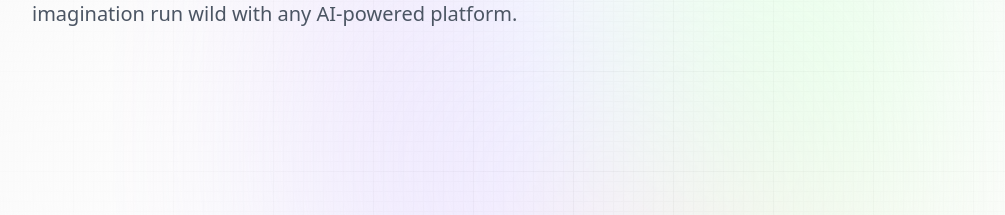
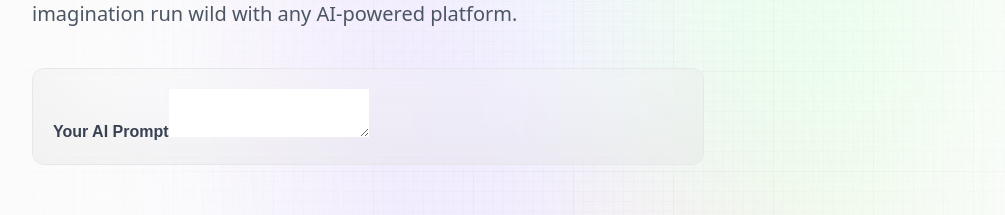
Before and after one commit to defideveric/promptopia, a Next.js app: page /create-prompt in a window 1280 px wide. Shown: the part 234-449 px from the top of the page, without its empty margins (32-1037 px from the left). Built offline with nearby package versions, Linux system fonts and the light colour scheme; no server answers.

Commit message:
google auth finished. start of form page

```diff
--- a/components/Form.jsx
+++ b/components/Form.jsx
@@ -6,8 +6,21 @@ const Form = ({ type, post, setPost, submitting, handleSubmit }) => {
       <h1 className="head_text text-left">
         <span className="blue_gradient">{type} Post</span>
       </h1>
-      <p className="desc text-left max-w-md">{type} and share amazing prompts with
-      the world, and let your imagination run wild with any AI-powered platform.</p>
+      <p className="desc text-left max-w-md">
+        {type} and share amazing prompts with
+        the world, and let your imagination run wild with any AI-powered platform.
+      </p>
+
+      <form
+        onSubmit={handleSubmit}
+        className="mt-10 w-full max-w-2xl flex flex-col gap-7 glassmorphism">
+        <label>
+          <span className="font-satoshi font-semibold text-base text-gray-700">
+            Your AI Prompt
+          </span>
+          <textarea></textarea>
+        </label>
+      </form>
     </section>
   )
 }
```
